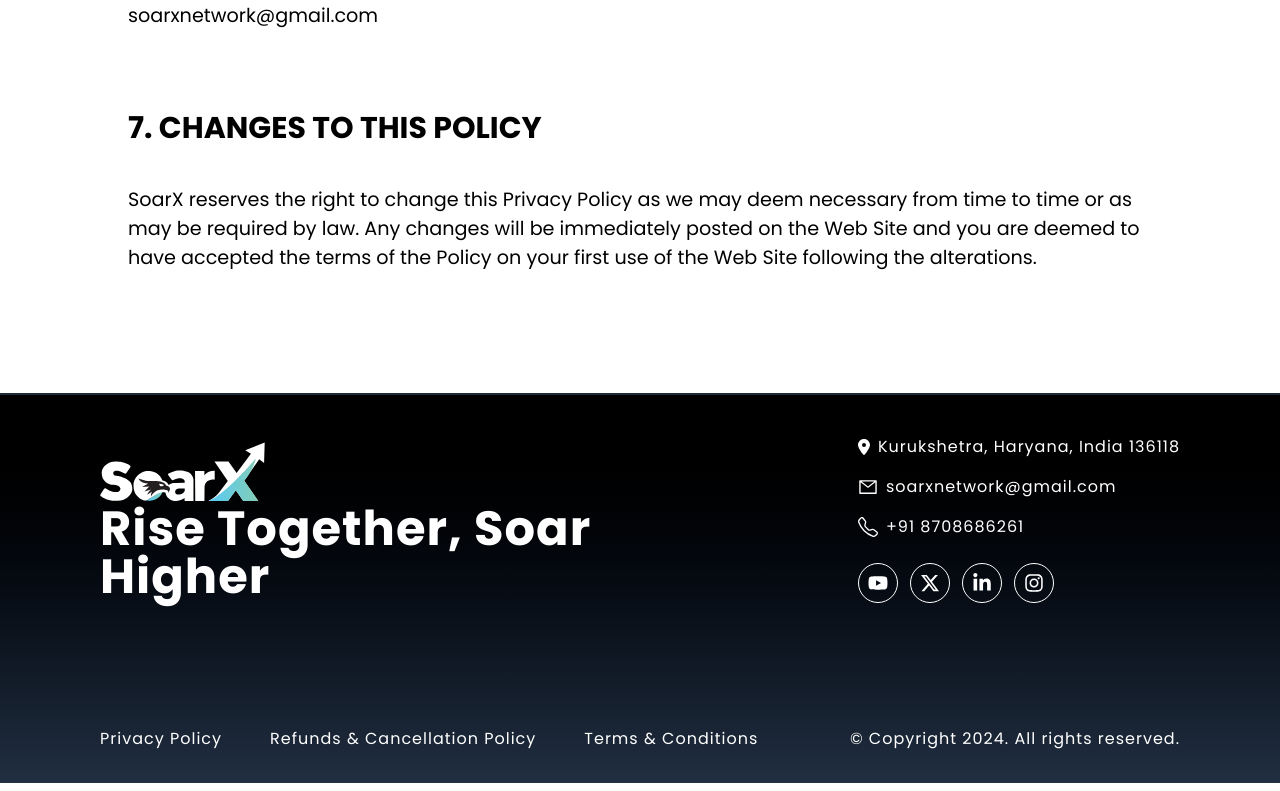
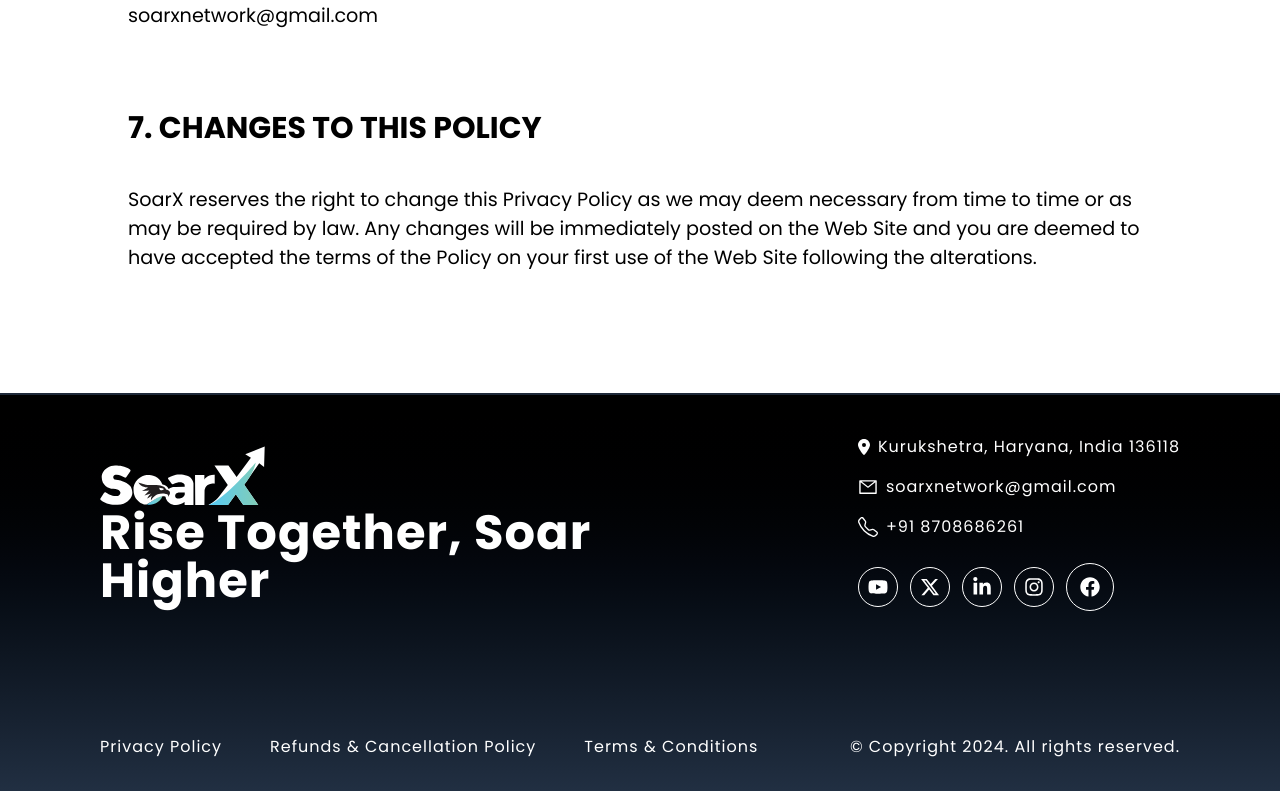
Before and after one commit to soarxnetwork/verify-certificate, a Next.js app: page /privacy in a window 1280 px wide. Shown: the part 3947-4738 px from the top of the page. Built offline with nearby package versions, Linux system fonts and the light colour scheme; a web font is replaced by a local one; what @heroui/react, @nextui-org/react would draw is missing.

Commit message:
replaced campus code to soarx and changed links

```diff
--- a/component/ui/Footer.tsx
+++ b/component/ui/Footer.tsx
@@ -12,7 +12,7 @@ import DarkLogo from "@/public/campusCodeImages/darkLogo1.svg";
 // Icons
 import { faLocationDot } from "@fortawesome/free-solid-svg-icons";
 import { FontAwesomeIcon } from "@fortawesome/react-fontawesome";
-import { FaInstagram, FaLinkedinIn, FaYoutube } from "react-icons/fa";
+import { FaFacebook,FaInstagram, FaLinkedinIn, FaYoutube } from "react-icons/fa";
 import { FaXTwitter } from "react-icons/fa6";
 import { BsTelephone } from "react-icons/bs";
 import { AiOutlineMail } from "react-icons/ai";
@@ -92,6 +92,14 @@ const Footer = () => {
                   <FaInstagram className="text-xl text-white" />
                 </div>
               </Link>
+              <Link
+                    href="https://www.facebook.com/soarxnetwork/"
+                    target="_blank"
+                  >
+                    <div className="w-12 h-12 flex items-center justify-center border border-white rounded-full cursor-pointer hover:bg-[#0077b5] hover:border-[#0077b5] ease-in duration-300">
+                      <FaFacebook className="text-xl" />
+                    </div>
+                  </Link>
             </div>
           </div>
         </div>
```
